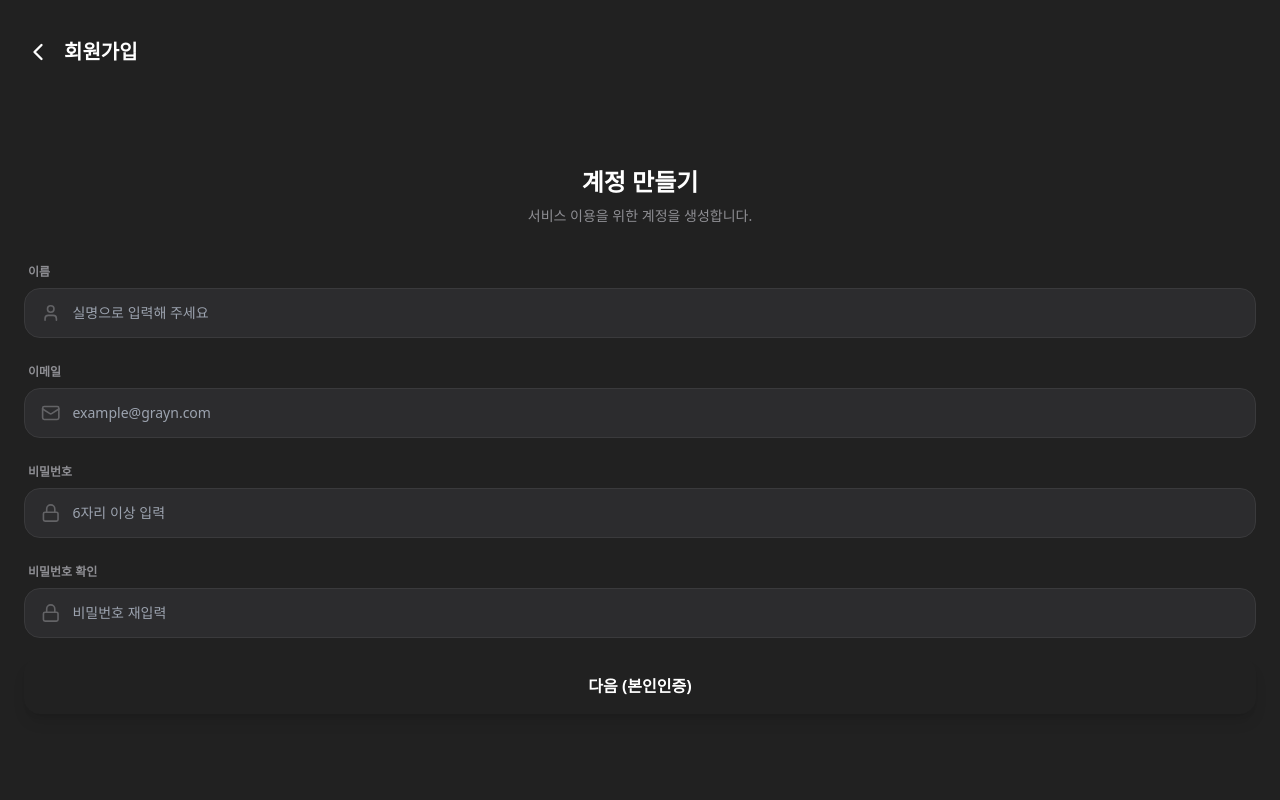
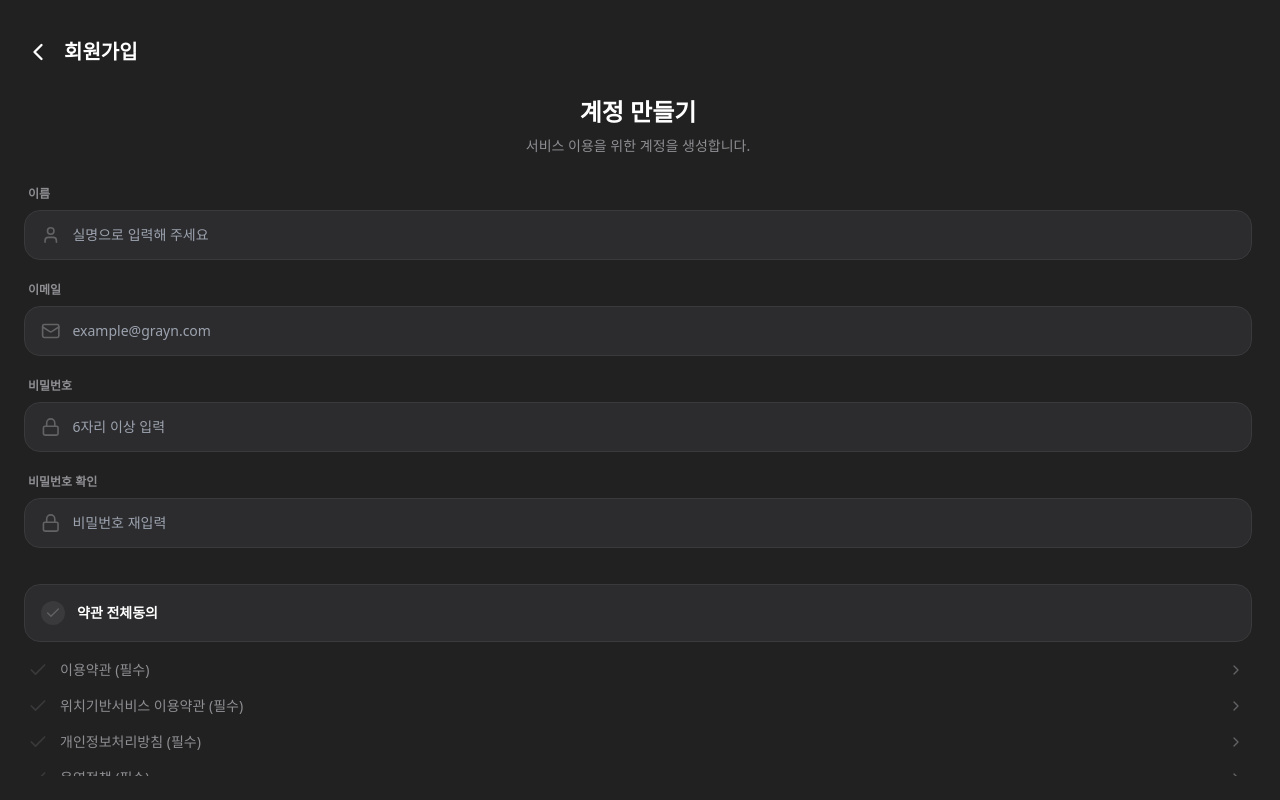
Before and after one commit to belxlxla/graynchat, a React (Vite) app: page /auth/signup in a window 1280 px wide. Built offline with nearby package versions, Linux system fonts and the light colour scheme.

Commit message:
Settings Edit

```diff
--- a/src/features/auth/pages/SignUpPage.tsx
+++ b/src/features/auth/pages/SignUpPage.tsx
@@ -1,7 +1,10 @@
-import { useState } from 'react';
+import { useState, useMemo } from 'react';
 import { useNavigate } from 'react-router-dom';
-import { motion } from 'framer-motion';
-import { ChevronLeft, Mail, Lock, User, Loader2 } from 'lucide-react';
+import { motion, AnimatePresence } from 'framer-motion';
+import {
+  ChevronLeft, Mail, Lock, User, Loader2,
+  Check, ChevronRight
+} from 'lucide-react';
 import toast from 'react-hot-toast';
 import { supabase } from '../../../shared/lib/supabaseClient';
 
@@ -16,9 +19,46 @@ export default function SignUpPage() {
     confirmPassword: '',
   });
 
+  // 약관 상태 관리
+  const [agreedTerms, setAgreedTerms] = useState({
+    service: false,      // 이용약관 (필수)
+    location: false,     // 위치기반서비스 이용약관 (필수)
+    privacy: false,      // 개인정보처리방침 (필수)
+    operation: false,    // 운영정책 (필수)
+    youth: false,        // 청소년보호정책 (필수)
+    marketing: false,    // 맞춤형 광고 안내 (선택)
+  });
+
   const handleAccountChange = (e: React.ChangeEvent<HTMLInputElement>) => {
     setAccountData({ ...accountData, [e.target.name]: e.target.value });
   };
+
+  // 전체 동의 핸들러
+  const handleAllAgree = () => {
+    const isAllChecked = Object.values(agreedTerms).every(val => val);
+    setAgreedTerms({
+      service: !isAllChecked,
+      location: !isAllChecked,
+      privacy: !isAllChecked,
+      operation: !isAllChecked,
+      youth: !isAllChecked,
+      marketing: !isAllChecked,
+    });
+  };
+
+  // 개별 동의 핸들러
+  const handleTermToggle = (key: keyof typeof agreedTerms) => {
+    setAgreedTerms(prev => ({ ...prev, [key]: !prev[key] }));
+  };
+
+  // 필수 약관 동의 여부 확인
+  const isRequiredAgreed = useMemo(() => {
+    return agreedTerms.service &&
+           agreedTerms.location &&
+           agreedTerms.privacy &&
+           agreedTerms.operation &&
+           agreedTerms.youth;
+  }, [agreedTerms]);
 
   const handleCreateAccount = async (e: React.FormEvent) => {
     e.preventDefault();
@@ -26,6 +66,7 @@ export default function SignUpPage() {
     if (!accountData.email || !accountData.password) return toast.error('이메일과 비밀번호를 입력해주세요.');
     if (accountData.password !== accountData.confirmPassword) return toast.error('비밀번호가 일치하지 않습니다.');
     if (accountData.password.length < 6) return toast.error('비밀번호는 6자리 이상이어야 합니다.');
+    if (!isRequiredAgreed) return toast.error('필수 약관에 동기해 주세요.');
 
     setIsLoading(true);
     try {
@@ -38,16 +79,17 @@ export default function SignUpPage() {
       if (error) throw error;
 
       if (data.user) {
-        // public.users 테이블에 기본 데이터 생성
+        // public.users 테이블에 기본 데이터 생성 (약관 정보 포함)
         await supabase.from('users').upsert([{
           id: data.user.id,
           email: accountData.email,
           name: accountData.name,
-          status_message: '반가워요!'
+          status_message: '반가워요!',
+          is_terms_agreed: true,
+          is_marketing_agreed: agreedTerms.marketing
         }]);
 
         toast.success('계정이 생성되었습니다. 본인인증을 진행합니다.');
-        // ✨ [핵심 수정] 내부 step 변경이 아닌 실제 라우터 주소로 이동 (튕김 방지)
         navigate('/auth/phone');
       } else if (!data.session) {
         toast('이메일 인증 링크를 보냈습니다. 확인해주세요.', { icon: '📧' });
@@ -60,23 +102,34 @@ export default function SignUpPage() {
     }
   };
 
+  const termList = [
+    { key: 'service', label: '이용약관', required: true },
+    { key: 'location', label: '위치기반서비스 이용약관', required: true },
+    { key: 'privacy', label: '개인정보처리방침', required: true },
+    { key: 'operation', label: '운영정책', required: true },
+    { key: 'youth', label: '청소년보호정책', required: true },
+    { key: 'marketing', label: '맞춤형 광고 안내', required: false },
+  ];
+
   return (
     <div className="flex flex-col h-[100dvh] bg-dark-bg text-white overflow-hidden p-6">
-      <header className="h-14 flex items-center shrink-0 mb-6">
+      <header className="h-14 flex items-center shrink-0 mb-4">
         <button onClick={() => navigate(-1)} className="p-2 -ml-2 text-white hover:text-brand-DEFAULT transition-colors">
           <ChevronLeft className="w-7 h-7" />
         </button>
         <h1 className="text-xl font-bold ml-1">회원가입</h1>
       </header>
 
-      <div className="flex-1 flex flex-col justify-center">
-        <motion.div initial={{ opacity: 0, x: 20 }} animate={{ opacity: 1, x: 0 }} className="space-y-6">
-          <div className="text-center mb-8">
+      <div className="flex-1 overflow-y-auto custom-scrollbar pr-1">
+        <motion.div initial={{ opacity: 0, y: 20 }} animate={{ opacity: 1, y: 0 }} className="space-y-6 pb-10">
+          <div className="text-center mb-6">
             <h2 className="text-2xl font-bold text-brand-DEFAULT mb-2">계정 만들기</h2>
             <p className="text-[#8E8E93] text-sm">서비스 이용을 위한 계정을 생성합니다.</p>
           </div>
 
           <form className="space-y-5" onSubmit={handleCreateAccount}>
+            {/* 입력 필드 섹션 */}
+            <div className="space-y-4">
               <div className="space-y-1.5">
                 <label className="text-xs font-bold text-[#8E8E93] ml-1">이름</label>
                 <div className="flex items-center bg-[#2C2C2E] rounded-2xl px-4 py-3.5 border border-[#3A3A3C] focus-within:border-brand-DEFAULT transition-colors">
@@ -105,8 +158,42 @@ export default function SignUpPage() {
                   <input name="confirmPassword" type="password" value={accountData.confirmPassword} onChange={handleAccountChange} placeholder="비밀번호 재입력" className="bg-transparent text-white text-sm w-full focus:outline-none" />
                 </div>
               </div>
+            </div>
 
-            <button type="submit" disabled={isLoading} className="w-full py-4 bg-brand-DEFAULT text-white font-bold rounded-2xl mt-8 hover:bg-brand-hover transition-colors shadow-lg flex items-center justify-center gap-2">
+            {/* 약관 동의 섹션 */}
+            <div className="pt-4 space-y-4">
+              <div className="flex items-center justify-between p-4 bg-[#2C2C2E] rounded-2xl border border-[#3A3A3C] cursor-pointer" onClick={handleAllAgree}>
+                <div className="flex items-center gap-3">
+                  <div className={`w-6 h-6 rounded-full flex items-center justify-center transition-colors ${Object.values(agreedTerms).every(v => v) ? 'bg-brand-DEFAULT' : 'bg-[#3A3A3C]'}`}>
+                    <Check className={`w-4 h-4 ${Object.values(agreedTerms).every(v => v) ? 'text-white' : 'text-[#636366]'}`} />
+                  </div>
+                  <span className="font-bold text-sm text-white">약관 전체동의</span>
+                </div>
+              </div>
+
+              <div className="space-y-3 px-1">
+                {termList.map((term) => (
+                  <div key={term.key} className="flex items-center justify-between group">
+                    <div className="flex items-center gap-3 cursor-pointer" onClick={() => handleTermToggle(term.key as keyof typeof agreedTerms)}>
+                      <Check className={`w-5 h-5 transition-colors ${agreedTerms[term.key as keyof typeof agreedTerms] ? 'text-brand-DEFAULT' : 'text-[#3A3A3C]'}`} />
+                      <span className="text-sm text-[#8E8E93] group-hover:text-white transition-colors">
+                        {term.label} <span className={term.required ? 'text-brand-DEFAULT' : 'text-[#636366]'}>({term.required ? '필수' : '선택'})</span>
+                      </span>
+                    </div>
+                    <button type="button" className="p-1 text-[#636366] hover:text-white">
+                      <ChevronRight className="w-4 h-4" />
+                    </button>
+                  </div>
+                ))}
+              </div>
+            </div>
+
+            <button
+              type="submit"
+              disabled={isLoading || !isRequiredAgreed}
+              className={`w-full py-4 font-bold rounded-2xl mt-4 transition-all shadow-lg flex items-center justify-center gap-2
+                ${isRequiredAgreed ? 'bg-brand-DEFAULT text-white hover:bg-brand-hover' : 'bg-[#2C2C2E] text-[#636366] cursor-not-allowed border border-[#3A3A3C]'}`}
+            >
               {isLoading ? <Loader2 className="w-5 h-5 animate-spin" /> : '다음 (본인인증)'}
             </button>
           </form>
```
Lines whose indentation alone changed are shown as unchanged.
